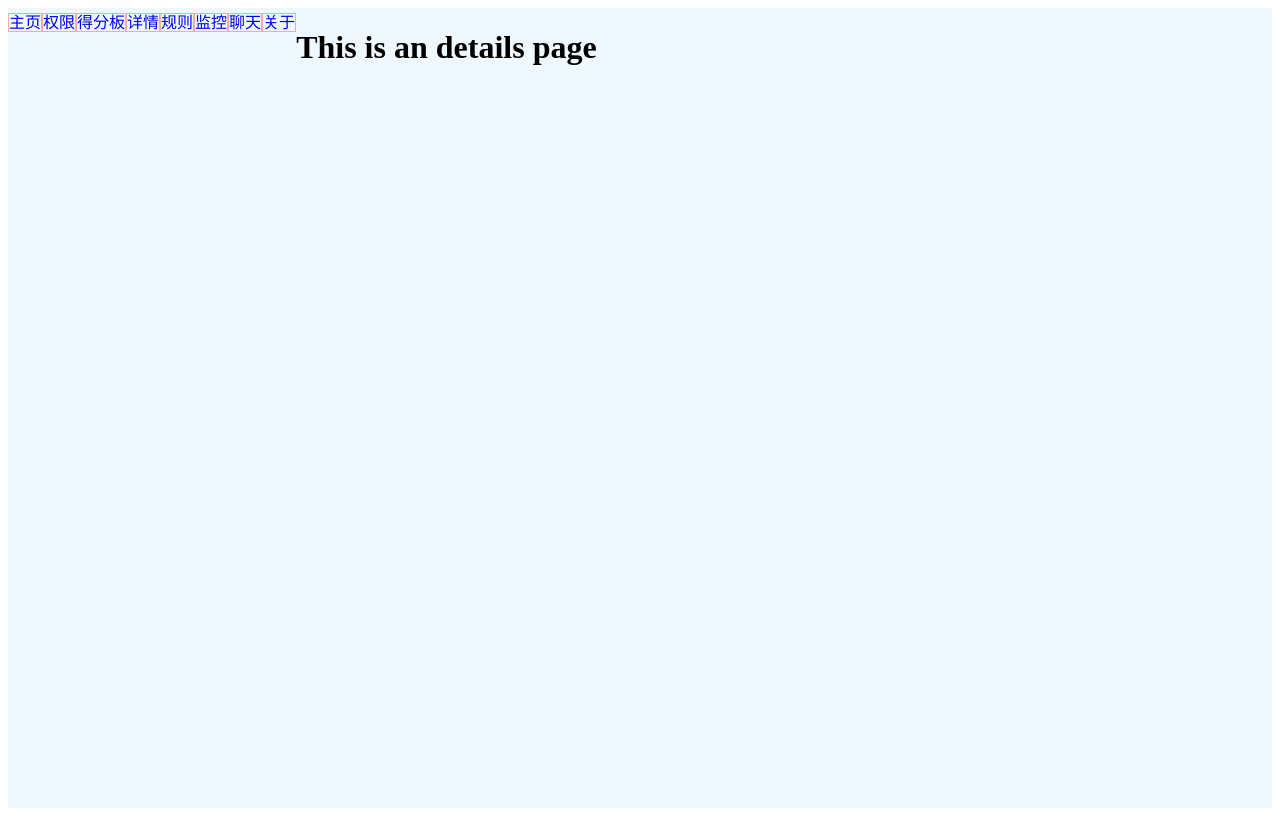
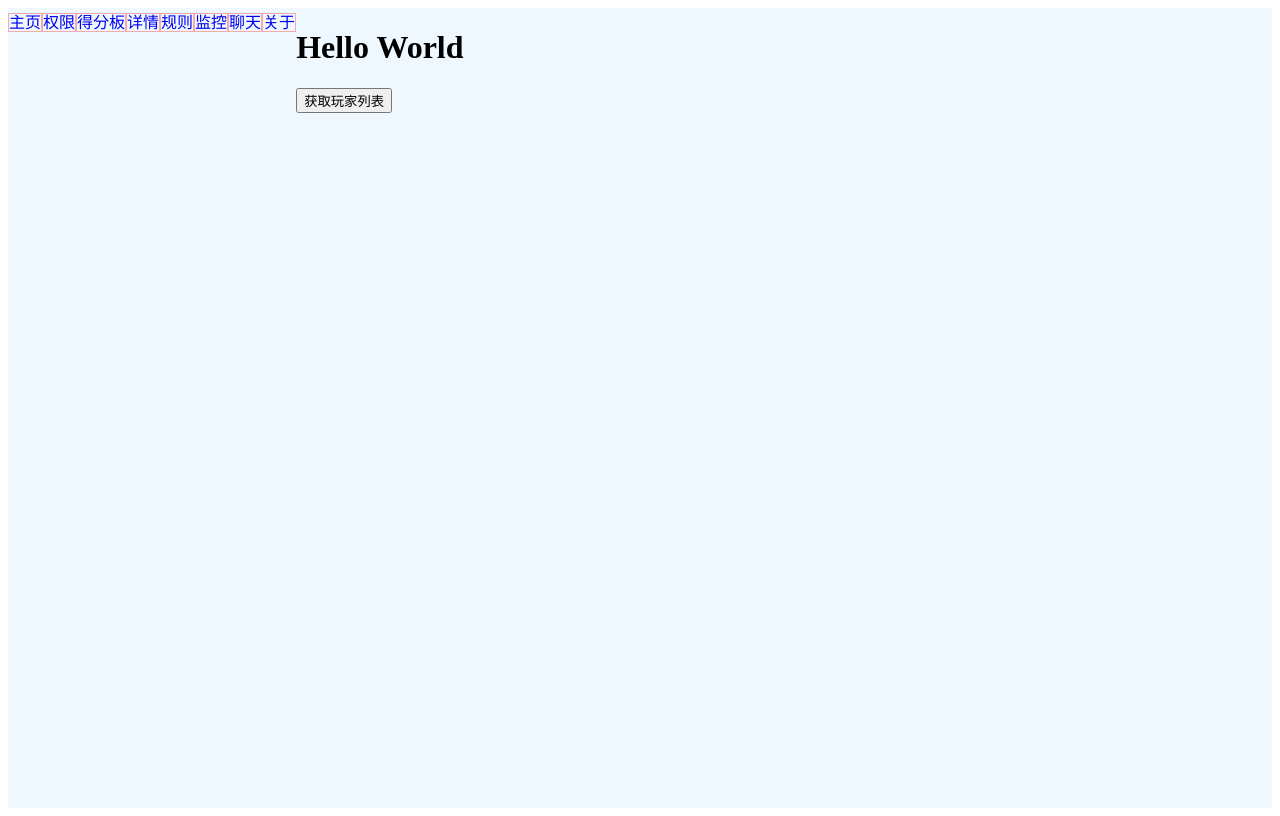
Before and after one commit to skyytor/bf1-test, a Vue app in the folder bf1-test/: page /score in a window 1280 px wide. Built offline with nearby package versions, Linux system fonts and the light colour scheme.

Commit message:
路由配合玩家列表初步完成

```diff
--- a/bf1-test/package.json
+++ b/bf1-test/package.json
@@ -8,6 +8,7 @@
     "preview": "vite preview"
   },
   "dependencies": {
+    "axios": "^1.4.0",
     "element-ui": "^2.15.13",
     "vue": "^3.2.47",
     "vue-router": "^4.1.6"
--- a/bf1-test/src/views/scoreView.vue
+++ b/bf1-test/src/views/scoreView.vue
@@ -1,9 +1,32 @@
 <script setup>
+import axios from 'axios'
+import { ref,reactive } from 'vue';
+
+
+const score123 = reactive([])
+
+console.log(score123);
+function GetPlayerList() {
+  axios({
+    method:'get',
+    url: 'http://localhost:5051/Player/GetPlayerList',
+  }).then(function (scores){
+    score123.value=scores.data;
+    console.log(scores);
+  })
+}
 
 </script>
 
 <template>
-  <div class="details">
-    <h1>This is an details page</h1>
-  </div>
+  <h1>Hello World</h1>
+  <button @click="GetPlayerList">获取玩家列表</button>
+
+  <ul>
+  <li v-for="score in score123.value">
+    {{ score.rank }}  {{ score.name }}####{{ score.kill }} / {{ score.dead }} {{ score.weaponS0 }}
+  </li>
+</ul>
 </template>
+<style scoped>
+</style>
```
